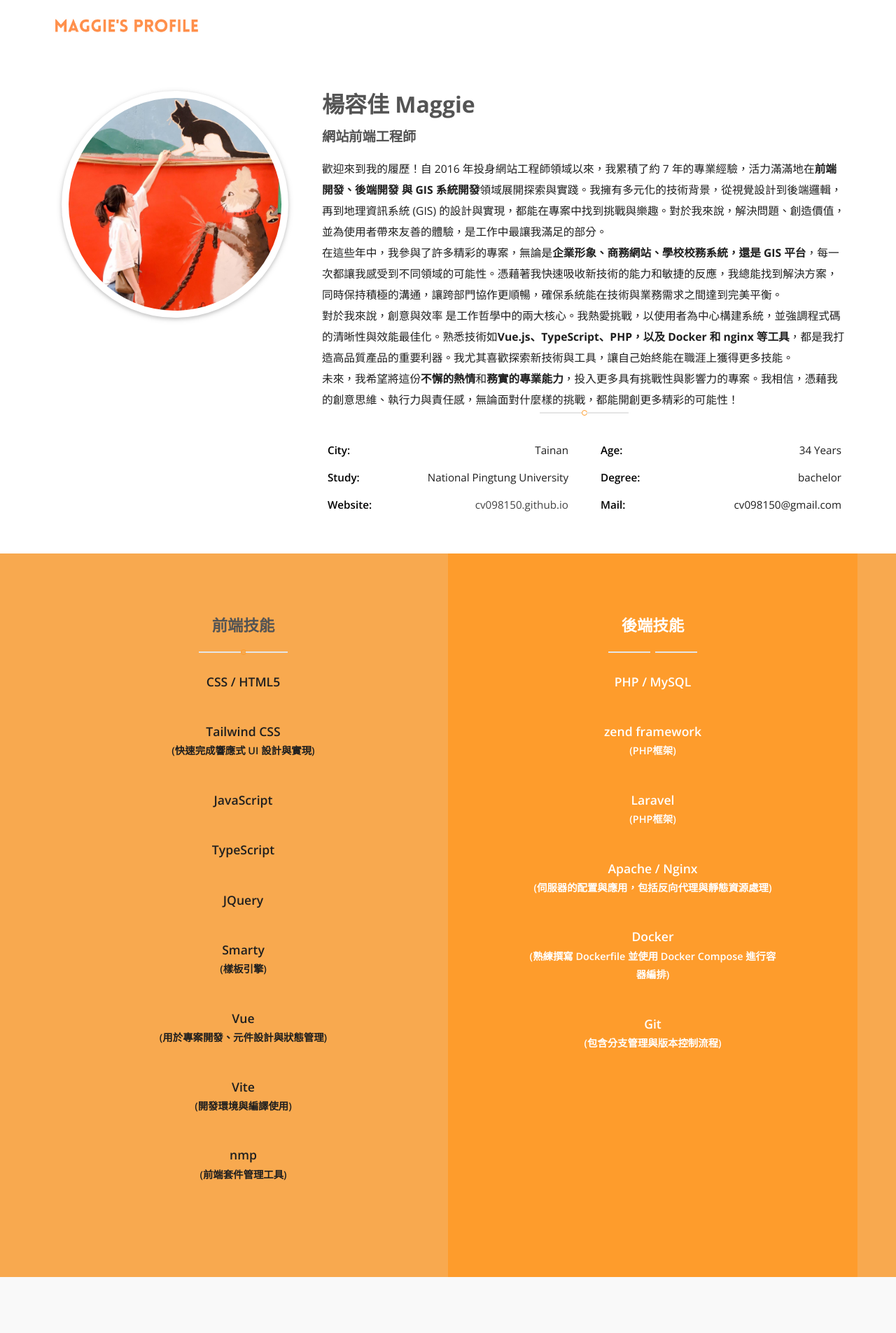
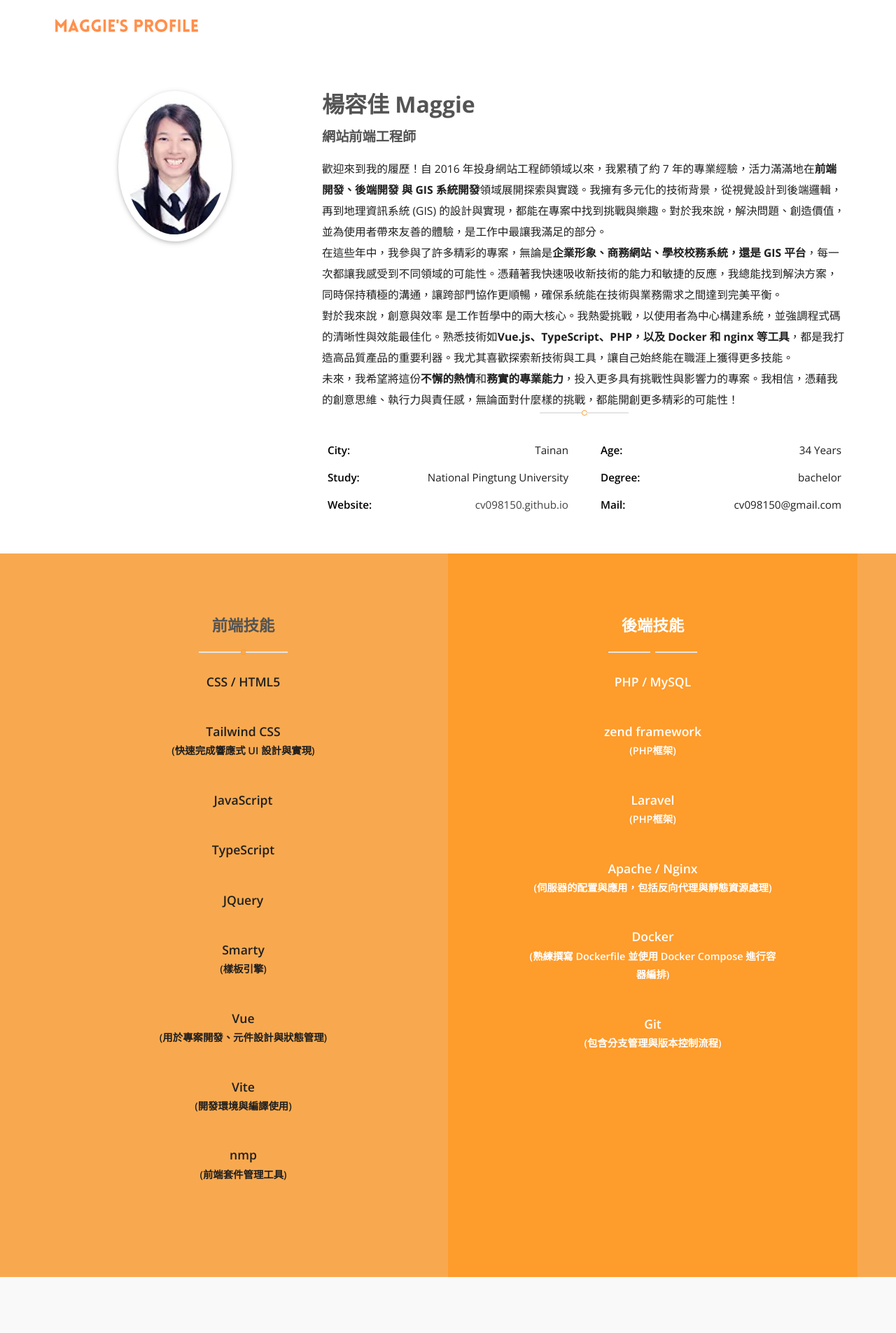
Before and after one commit to cv098150/cv098150.github.io, a Jekyll site: the page built from index.html, in a window 1280 px wide. Shown: the top 1905 px of the page at 70% size. Built offline with Jekyll 4.4.1, drawn with Linux system fonts in a browser that asks for light colours.

Commit message:
fix - 修改照片

```diff
--- a/assets/css/style.css
+++ b/assets/css/style.css
@@ -399,7 +399,7 @@ html {
       box-shadow: 0 2px 5px 0 rgba(0, 0, 0, 0.16), 0 2px 10px 0 rgba(0, 0, 0, 0.12);
       background-color: #fff;
       padding: 10px;
-      width: 90%; }
+      width: 45%; }
     .about-us .about-row .image-col .btn {
       margin-top: 40px;
       width: 90%;
--- a/index.html
+++ b/index.html
@@ -10,7 +10,7 @@ title: Home
         </div>
         <div class="about-row row">
             <div class="image-col col-md-4">
-                <img src="assets/images/about.jpg" alt="">
+                <img src="assets/images/avatar.webp" alt="">
             </div>
             <div class="detail-col col-md-8">
                 <h2>楊容佳 Maggie</h2>
```
Also changed, not shown: assets/images/avatar.webp (added).
